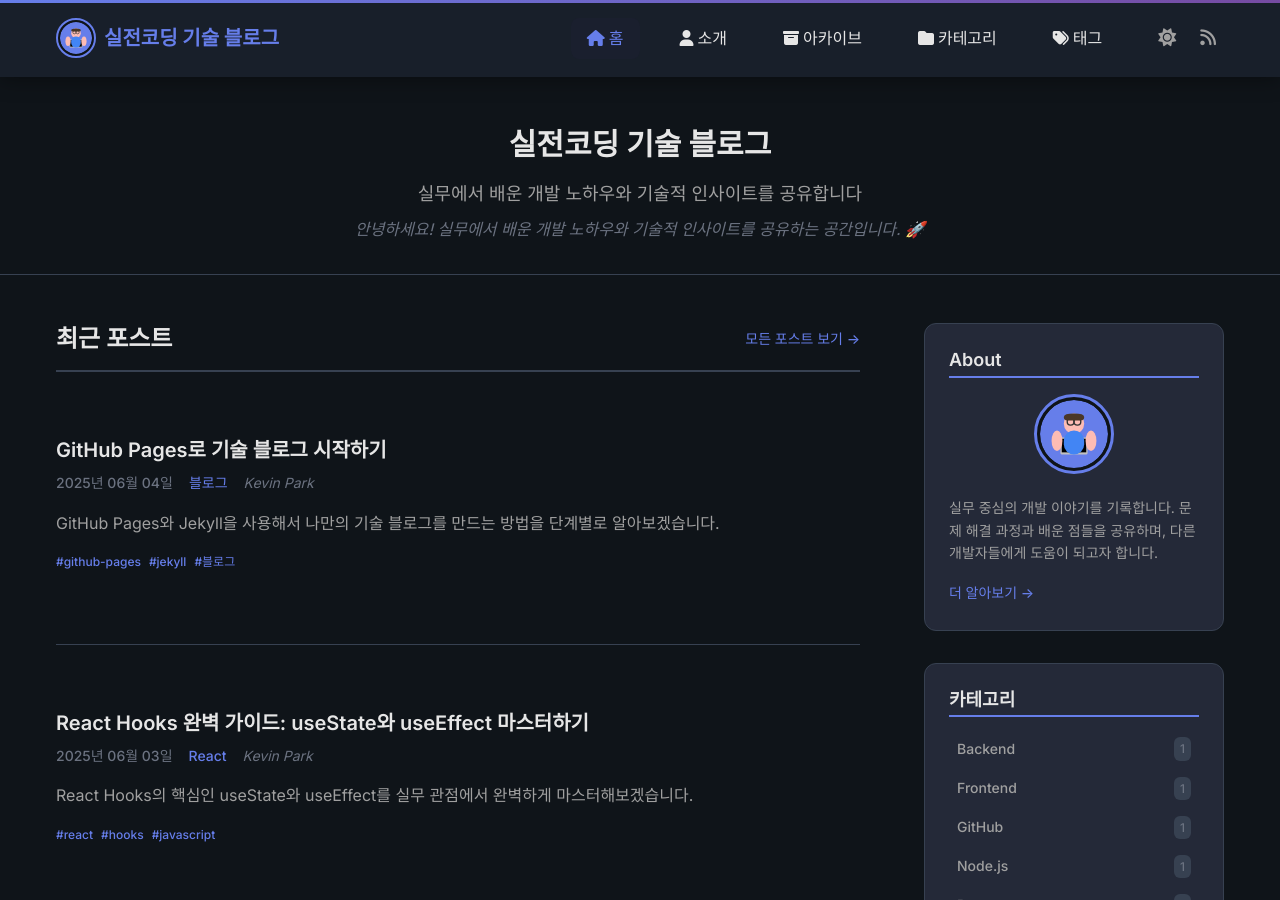
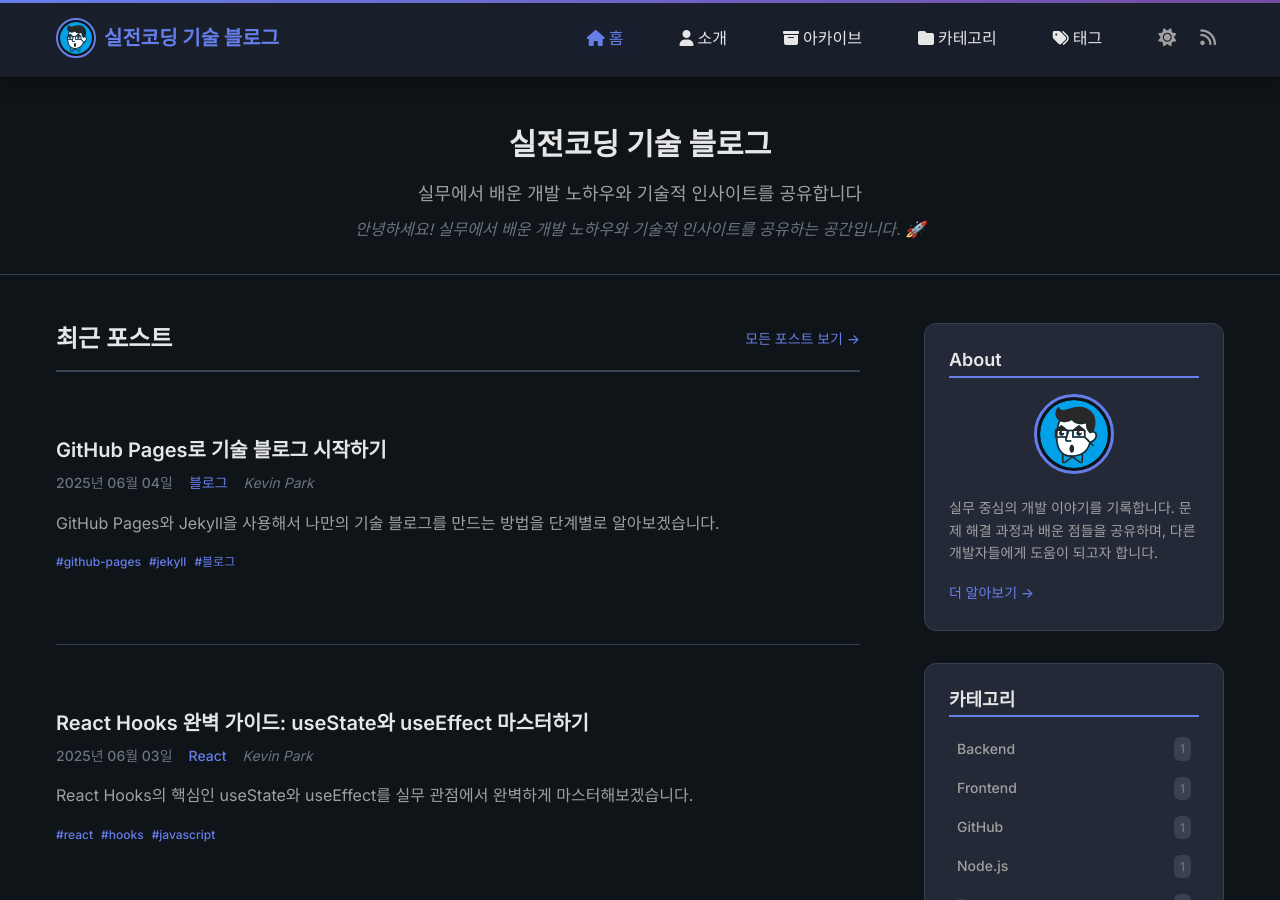
Before and after one commit to realcoding2003/realcoding.github.io, a Jekyll site: the page built from index.html, in a window 1280 px wide and 900 px high. Built offline with Jekyll 4.4.1, drawn with Linux system fonts in a browser that asks for light colours; nearby versions of some CDN libraries; the list of posts is cut into pages by our own code.

Commit message:
Replace all avatars with custom character.svg
- Switch from avatar.svg to character.svg across all components
- Update header logo, sidebar about widget, and about page hero
- Use character.svg as favicon for consistent branding
- Remove old avatar.svg and favicon.svg files
- All avatar instances now use the personalized character image

```diff
--- a/_includes/header.html
+++ b/_includes/header.html
@@ -3,7 +3,7 @@
         <div class="container">
             <div class="navbar-brand">
                 <a href="{{ '/' | relative_url }}" class="site-logo">
-                    <img src="{{ '/assets/images/avatar.svg' | relative_url }}" alt="Kevin Park" class="logo-avatar">
+                    <img src="{{ '/assets/images/character.svg' | relative_url }}" alt="Kevin Park" class="logo-avatar">
                     <span>{{ site.title }}</span>
                 </a>
             </div>
--- a/_layouts/default.html
+++ b/_layouts/default.html
@@ -10,9 +10,9 @@
     {% seo %}
 
     <!-- Favicon -->
-    <link rel="icon" type="image/svg+xml" href="/assets/images/favicon.svg">
+    <link rel="icon" type="image/svg+xml" href="/assets/images/character.svg">
     <link rel="icon" type="image/x-icon" href="/assets/images/favicon.ico">
-    <link rel="apple-touch-icon" sizes="180x180" href="/assets/images/apple-touch-icon.png">
+    <link rel="apple-touch-icon" sizes="180x180" href="/assets/images/character.svg">
     <link rel="manifest" href="/assets/images/site.webmanifest">
 
     <!-- Fonts -->
--- a/index.html
+++ b/index.html
@@ -69,7 +69,7 @@ title: Home
           <h3>About</h3>
           <div class="about-content">
             <div class="about-avatar">
-              <img src="{{ '/assets/images/avatar.svg' | relative_url }}" alt="Kevin Park" class="avatar-image">
+              <img src="{{ '/assets/images/character.svg' | relative_url }}" alt="Kevin Park" class="avatar-image">
             </div>
             <p>실무 중심의 개발 이야기를 기록합니다. 문제 해결 과정과 배운 점들을 공유하며, 다른 개발자들에게 도움이 되고자 합니다.</p>
             <a href="/about" class="about-link">더 알아보기 →</a>
```
Also changed, not shown: about.md (+1 -1 lines), assets/images/avatar.svg (deleted), assets/images/character.svg (added), assets/images/favicon.svg (deleted).
